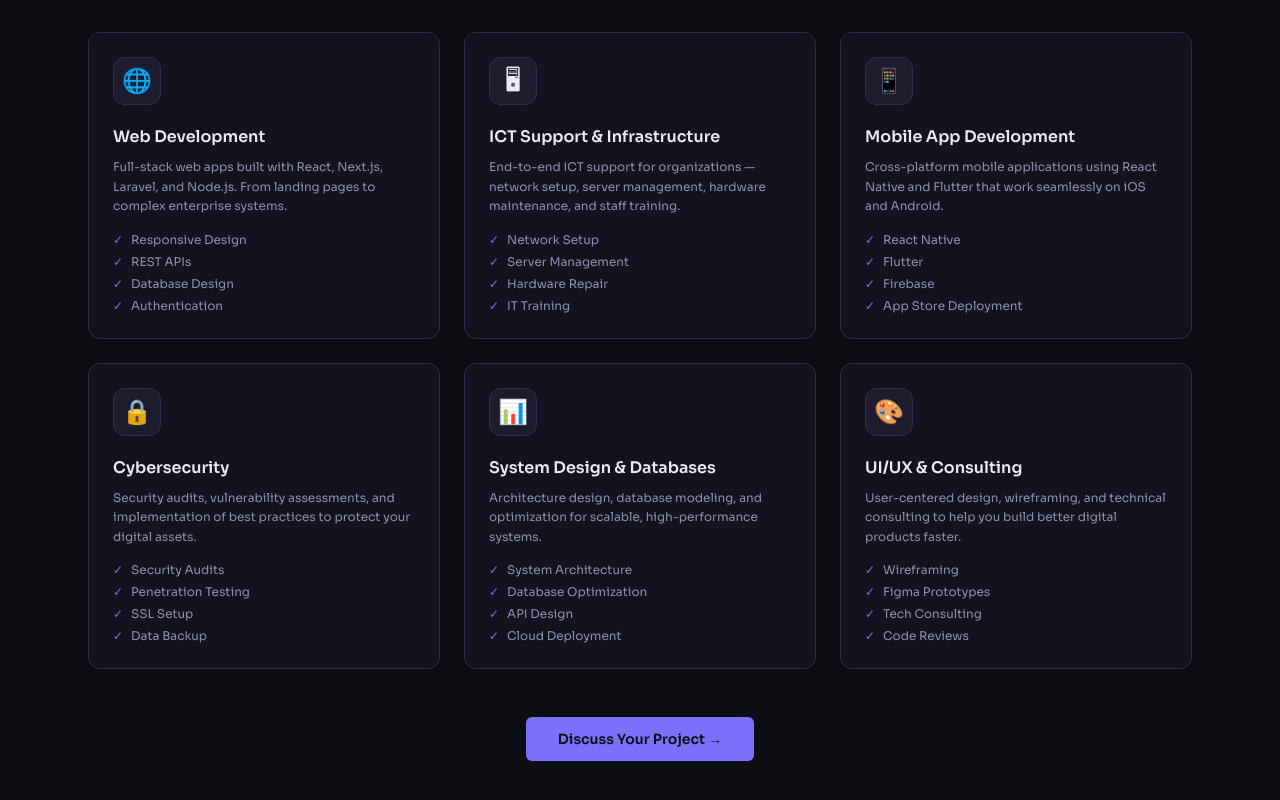
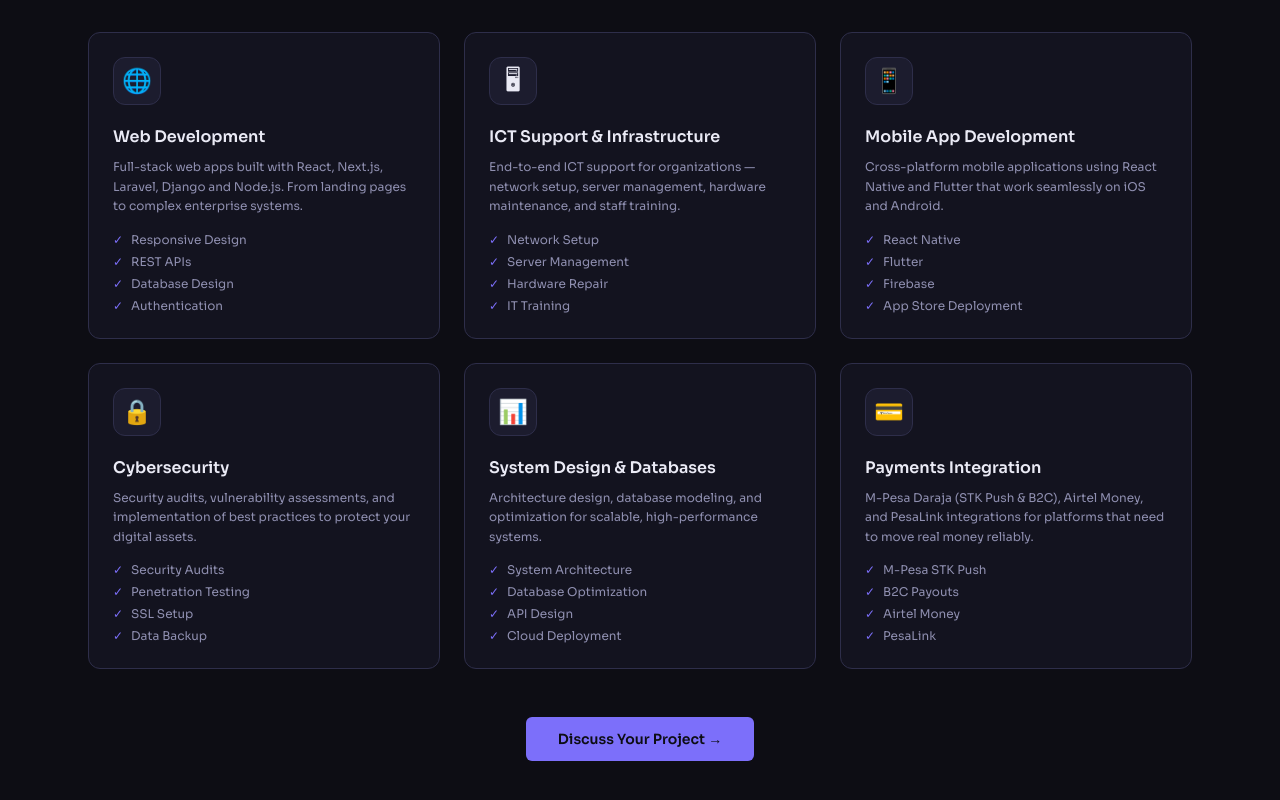
Before and after one commit to Dantechdevs/ngwasidaniel, a Next.js app: page / in a window 1280 px wide. Shown: the part 3917-4717 px from the top of the page. Built offline with nearby package versions, Linux system fonts and the light colour scheme.

Commit message:
feat(portfolio): add community section, live GitHub stats, honest feedback CTA, new blog posts

```diff
--- a/src/app/page.tsx
+++ b/src/app/page.tsx
@@ -6,7 +6,9 @@
 import Skills from '@/components/Skills'
 import Education from '@/components/Education'
 import Projects from '@/components/Projects'
+import GithubStats from '@/components/GithubStats'
 import Blog from '@/components/Blog'
+import Community from '@/components/Community'
 import Testimonials from '@/components/Testimonials'
 import Contact from '@/components/Contact'
 import Newsletter from '@/components/Newsletter'
@@ -25,7 +27,9 @@
         <Skills />
         <Education />
         <Projects />
+        <GithubStats />
         <Blog />
+        <Community />
         <Testimonials />
         <Contact />
         <Newsletter />
--- /dev/null
+++ b/src/components/Community.tsx
@@ -0,0 +1,36 @@
+'use client'
+import { siteData } from '@/data/siteData'
+
+export default function Community() {
+  return (
+    <section id="community" className="py-24" style={{ background: 'var(--bg2)' }}>
+      <div className="max-w-6xl mx-auto px-4 md:px-6">
+        <p className="font-mono text-xs uppercase tracking-widest mb-3" style={{ color: 'var(--cyan)' }}>Beyond Code</p>
+        <h2 className="text-3xl md:text-4xl font-bold mb-4 section-heading" style={{ color: 'var(--text)' }}>Community & Leadership</h2>
+        <p className="text-sm mb-14 max-w-2xl" style={{ color: 'var(--muted)' }}>
+          Technology work aside, I stay active in the community organizations I belong to — coordination,
+          communication, and record-keeping that don&apos;t show up in a repo but matter just as much.
+        </p>
+
+        <div className="grid sm:grid-cols-2 gap-6">
+          {siteData.community.map((item, i) => (
+            <div key={i} className="rounded-xl p-6 card-hover"
+              style={{ background: 'var(--bg)', border: '1px solid var(--border)' }}>
+              <div className="flex items-start gap-4">
+                <div className="w-11 h-11 rounded-full flex items-center justify-center text-lg shrink-0"
+                  style={{ background: 'var(--bg3)', border: '1px solid var(--border)' }}>
+                  {item.icon}
+                </div>
+                <div>
+                  <h3 className="font-semibold text-sm mb-1" style={{ color: 'var(--text)' }}>{item.title}</h3>
+                  <div className="font-mono text-xs mb-3" style={{ color: 'var(--cyan)' }}>{item.organization}</div>
+                  <p className="text-xs leading-relaxed" style={{ color: 'var(--muted)' }}>{item.description}</p>
+                </div>
+              </div>
+            </div>
+          ))}
+        </div>
+      </div>
+    </section>
+  )
+}
--- /dev/null
+++ b/src/components/GithubStats.tsx
@@ -0,0 +1,52 @@
+'use client'
+import { siteData } from '@/data/siteData'
+
+export default function GithubStats() {
+  const user = siteData.githubUsername
+
+  return (
+    <section id="github-activity" className="py-24 max-w-6xl mx-auto px-4 md:px-6">
+      <p className="font-mono text-xs uppercase tracking-widest mb-3" style={{ color: 'var(--cyan)' }}>Live Activity</p>
+      <h2 className="text-3xl md:text-4xl font-bold mb-4 section-heading" style={{ color: 'var(--text)' }}>GitHub Activity</h2>
+      <p className="text-sm mb-14 max-w-2xl" style={{ color: 'var(--muted)' }}>
+        A live look at what I&apos;ve been building, straight from{' '}
+        <a href={siteData.github} target="_blank" rel="noopener noreferrer"
+          className="underline" style={{ color: 'var(--cyan)' }}>
+          @{user}
+        </a>.
+      </p>
+
+      <div className="grid md:grid-cols-2 gap-6 mb-6">
+        {/* eslint-disable-next-line @next/next/no-img-element */}
+        <img
+          src={`https://github-readme-stats.vercel.app/api?username=${user}&show_icons=true&theme=dark&bg_color=0d1117&title_color=00d4b8&icon_color=00d4b8&text_color=c9d1d9&border_color=30363d&hide_border=false`}
+          alt="Daniel's GitHub stats"
+          className="w-full rounded-xl"
+          style={{ border: '1px solid var(--border)' }}
+        />
+        {/* eslint-disable-next-line @next/next/no-img-element */}
+        <img
+          src={`https://github-readme-stats.vercel.app/api/top-langs/?username=${user}&layout=compact&theme=dark&bg_color=0d1117&title_color=00d4b8&text_color=c9d1d9&border_color=30363d&hide_border=false`}
+          alt="Daniel's most used languages"
+          className="w-full rounded-xl"
+          style={{ border: '1px solid var(--border)' }}
+        />
+      </div>
+
+      <div className="rounded-xl p-4 overflow-x-auto" style={{ background: 'var(--bg)', border: '1px solid var(--border)' }}>
+        {/* eslint-disable-next-line @next/next/no-img-element */}
+        <img
+          src={`https://ghchart.rshah.org/00d4b8/${user}`}
+          alt="Daniel's GitHub contribution graph"
+          className="w-full min-w-[600px]"
+        />
+      </div>
+
+      <p className="text-xs mt-4" style={{ color: 'var(--muted)' }}>
+        Some private/client repositories aren&apos;t reflected here — see{' '}
+        <a href="#projects" className="underline" style={{ color: 'var(--cyan)' }}>Projects</a>{' '}
+        for the full picture.
+      </p>
+    </section>
+  )
+}
--- a/src/data/siteData.ts
+++ b/src/data/siteData.ts
@@ -11,6 +11,7 @@
 
   // ─── SOCIAL LINKS ──────────────────────────────────────────────────────────
   github: "https://github.com/Dantechdevs",
+  githubUsername: "Dantechdevs",
   linkedin: "https://linkedin.com/in/danielngwasi",
   twitter: "https://x.com/Ngwasidaniel",
   facebook: "https://www.facebook.com/share/18SUkkGvGh/",
@@ -40,23 +41,6 @@
   ],
 
   // ─── WHERE TO PUT YOUR IMAGES ──────────────────────────────────────────────
-  // 1. Put all images inside:  daniel-portfolio/public/images/
-  // 2. They are already copied there for you (see list below)
-  // 3. Reference them anywhere as:  /images/filename.png
-  //
-  //  YOUR IMAGES:
-  //   public/images/daniel-profile.png      ← standing photo (blue shirt)       → used in About section
-  //   public/images/daniel-working.png      ← working at laptop                 → used in Hero / About
-  //   public/images/blog-coding.png         ← laptop + VS Code photo            → used in Blog post 1
-  //   public/images/blog-python.png         ← Python / Django code screenshot   → used in Blog post 2
-  //   public/images/blog-git.png            ← How Git Works diagram             → used in Blog post 3
-  //   public/images/project-reposage.png    ← RepoSage screenshot               → used in Projects
-  //   public/images/americanbeauty1.png  ← American Beauty home hero   → used in Projects
-  //   public/images/americanbeauty.png   ← American Beauty products    → used in Projects
-  //   public/images/chamapro.png         ← ChamaPro dashboard          → used in Projects
-  //
-  //  TO ADD MORE IMAGES later:
-  //   Just drop the file into  public/images/  and add it here.
   images: {
     profile: "/images/daniel.jpg",
     working: "/images/daniel.jpg",
@@ -78,6 +62,7 @@
     { name: "Node.js", category: "Backend", icon: "⬡" },
     { name: "Python", category: "Backend", icon: "🐍" },
     { name: "Django", category: "Backend", icon: "D" },
+    { name: "FastAPI", category: "Backend", icon: "🚀" },
     { name: "PostgreSQL", category: "Backend", icon: "🐘" },
     { name: "MongoDB", category: "Backend", icon: "M" },
     { name: "REST API", category: "Backend", icon: "⚡" },
@@ -90,6 +75,7 @@
     { name: "Figma", category: "Tools", icon: "✏" },
     { name: "Linux", category: "Tools", icon: "🐧" },
     { name: "CI/CD", category: "Tools", icon: "♾" },
+    { name: "Sentry", category: "Tools", icon: "🛰" },
     { name: "Network Admin", category: "ICT", icon: "🌐" },
     { name: "ICT Support", category: "ICT", icon: "🖥" },
     { name: "Cybersecurity", category: "ICT", icon: "🔒" },
@@ -98,8 +84,11 @@
     { name: "Data Analysis", category: "ICT", icon: "📊" },
     { name: "PHP", category: "Backend", icon: "🐘" },
     { name: "Laravel", category: "Backend", icon: "🔴" },
+    { name: "Livewire", category: "Backend", icon: "⚡" },
     { name: "MySQL", category: "Backend", icon: "🗃" },
     { name: "Bootstrap", category: "Frontend", icon: "🅱" },
+    { name: "M-Pesa Daraja", category: "ICT", icon: "💳" },
+    { name: "Africa's Talking SMS", category: "ICT", icon: "✉" },
   ],
 
   // ─── SERVICES ──────────────────────────────────────────────────────────────
@@ -107,7 +96,7 @@
     {
       icon: "🌐",
       title: "Web Development",
-      description: "Full-stack web apps built with React, Next.js, Laravel, and Node.js. From landing pages to complex enterprise systems.",
+      description: "Full-stack web apps built with React, Next.js, Laravel, Django and Node.js. From landing pages to complex enterprise systems.",
       features: ["Responsive Design", "REST APIs", "Database Design", "Authentication"],
     },
     {
@@ -135,10 +124,10 @@
       features: ["System Architecture", "Database Optimization", "API Design", "Cloud Deployment"],
     },
     {
-      icon: "🎨",
-      title: "UI/UX & Consulting",
-      description: "User-centered design, wireframing, and technical consulting to help you build better digital products faster.",
-      features: ["Wireframing", "Figma Prototypes", "Tech Consulting", "Code Reviews"],
+      icon: "💳",
+      title: "Payments Integration",
+      description: "M-Pesa Daraja (STK Push & B2C), Airtel Money, and PesaLink integrations for platforms that need to move real money reliably.",
+      features: ["M-Pesa STK Push", "B2C Payouts", "Airtel Money", "PesaLink"],
     },
   ],
 
@@ -153,12 +142,12 @@
         "Providing ICT support and infrastructure management for the Ministry of Education. Responsible for maintaining computer systems, networks, and digital services. Supporting staff with ICT needs, managing government databases, and implementing digital transformation initiatives across education departments.",
     },
     {
-      period: "2023 – 2024",
-      title: "Freelance Web Developer",
-      company: "Self-Employed",
+      period: "2023 – Present",
+      title: "Freelance Full-Stack Developer",
+      company: "DanTech Developers",
       type: "work",
       description:
-        "Delivered responsive, user-friendly websites and web applications for clients across various industries. Focused on modern frameworks like React and Next.js, delivering exceptional digital experiences and scalable backend systems.",
+        "Building production systems for clients and community organizations across Laravel, Django, Next.js, and FastAPI — including property management, legal services, chama/SACCO finance, and e-commerce platforms with M-Pesa, Airtel Money, and PesaLink integrations.",
     },
     {
       period: "2022 – 2023",
@@ -247,15 +236,73 @@
   // ─── PROJECTS ──────────────────────────────────────────────────────────────
   projects: [
     {
+      title: "ChamaBiz",
+      description:
+        "A multi-tenant chama & SACCO management platform built on Django — contributions, loans, fines, and investments, with M-Pesa, Airtel Money, and PesaLink payments, bulk CSV member onboarding, Sentry error monitoring, automated database backups, and a superuser owner dashboard. Security-hardened and rebranded from ChamaPro.",
+      tags: ["Django", "Python", "PostgreSQL", "M-PESA", "Airtel Money", "Celery"],
+      demo: "#",
+      source: "https://github.com/Dantechdevs/chamabiz",
+      featured: true,
+      image: "/images/chamapro.png",
+      badge: "In Development",
+    },
+    {
+      title: "Dante Estate",
+      description:
+        "A property management system for Kenyan landlords — role-based admin panel and tenant portal, M-Pesa STK Push & B2C payouts, Africa's Talking SMS notifications, and scheduled Artisan commands for rent reminders, built on Laravel 12 with Spatie Permission (6 roles, 25 permissions).",
+      tags: ["Laravel 12", "PHP", "MySQL", "M-PESA", "Africa's Talking", "Spatie Permission"],
+      demo: "#",
+      source: "https://github.com/Dantechdevs/dante-estate",
+      featured: true,
+      image: "/images/project-dante-estate.png",
+      badge: "Laravel 12",
+    },
+    {
+      title: "WakiliPro",
+      description:
+        "A legal services marketplace connecting clients with advocates — role-based dashboards, M-Pesa billing with STK Push, admin verification workflows, and a reusable activity-logging system for audit trails, built on Laravel 12.",
+      tags: ["Laravel 12", "PHP", "MySQL", "M-PESA", "Africa's Talking"],
+      demo: "#",
+      source: "https://github.com/Dantechdevs/wakilipro",
+      featured: true,
+      image: "/images/project-wakilipro.png",
+      badge: "Laravel 12",
+    },
+    {
       title: "RepoSage",
       description:
-        "Drop in any GitHub URL and instantly get the purpose, architecture, key files, dependencies, and a contribution guide — all in a clean terminal-style UI. Built for developers, by developers. Zero config.",
-      tags: ["TypeScript", "React", "Node.js", "GitHub API", "Open Source"],
-      demo: "https://dantechdevs.github.io/reposage/",
+        "Drop in any GitHub URL and instantly get the purpose, architecture, key files, dependencies, and a contribution guide — all in a clean terminal-style UI, powered by the Anthropic API. Built for developers, by developers. Zero config.",
+      tags: ["Next.js", "FastAPI", "Python", "GitHub API", "Anthropic API"],
+      demo: "https://reposage-theta.vercel.app",
       source: "https://github.com/Dantechdevs/reposage",
       featured: true,
       image: "/images/project-reposage.png",
-      badge: "Open Source · v0.1.0-alpha",
+      badge: "Live · Open Source",
+    },
+    {
+      title: "American Beauty",
+      description:
+        "A live spa & beauty studio platform combining a customer-facing e-commerce storefront with an internal admin system — walk-in appointments, standalone invoicing, backdated sales, and consolidated revenue reporting across POS, invoices, and appointments, built on Laravel 11.",
+      tags: ["Laravel 11", "Blade", "MySQL", "Tailwind CSS", "M-PESA", "Twilio"],
+      demo: "https://americanbeauty.co.ke",
+      source: "https://github.com/Dantechdevs/american-beauty",
+      featured: true,
+      images: [
+        "/images/americanbeauty1.png",
+        "/images/americanbeauty.png",
+      ],
+      badge: "Live · Laravel 11",
+    },
+    {
+      title: "ElimuMS",
+      description:
+        "An open-source CBC school management system for Kenyan schools — 11 role-based permission tiers, M-Pesa Daraja STK Push, Africa's Talking SMS, Firebase push notifications, and an Anthropic Claude-powered assistant, built on Laravel 12 and Livewire 3.",
+      tags: ["Laravel 12", "Livewire 3", "MySQL", "M-PESA", "Firebase", "Open Source"],
+      demo: "#",
+      source: "https://github.com/Dantechdevs/elimums",
+      featured: true,
+      image: "/images/project-elimums.png",
+      badge: "Open Source",
     },
     {
       title: "DantePOS",
@@ -264,7 +311,7 @@
       tags: ["Laravel 11", "PHP", "MySQL", "Bootstrap", "JavaScript"],
       demo: "#",
       source: "https://github.com/Dantechdevs",
-      featured: true,
+      featured: false,
       image: "/images/project-dantepos.png",
       badge: "Laravel 11",
     },
@@ -275,7 +322,7 @@
       tags: ["Laravel 11", "PHP", "MySQL", "Tailwind CSS", "Charts"],
       demo: "#",
       source: "https://github.com/Dantechdevs",
-      featured: true,
+      featured: false,
       image: "/images/project-dantecredit.png",
       badge: "Laravel 11",
     },
@@ -286,7 +333,7 @@
       tags: ["PHP", "Tailwind CSS", "Bootstrap", "MySQL", "Chart.js"],
       demo: "https://dantechdevelopers.com/jitihada_voting/dashboard.php",
       source: "https://github.com/Dantechdevs/Jitihada-_Group_voting_system",
-      featured: true,
+      featured: false,
       image: "/images/project-jitihada.png",
       badge: "Live · Open Source",
     },
@@ -297,40 +344,41 @@
       tags: ["React", "Node.js", "PostgreSQL", "Docker"],
       demo: "#",
       source: "https://github.com/Dantechdevs",
-      featured: true,
+      featured: false,
       image: "/images/ict.png",
       badge: "Live · Private",
-    },
-    // ─── NEW ────────────────────────────────────────────────────────────────
-    {
-      title: "American Beauty",
-      description:
-        "A full-featured spa & beauty studio management system with a customer-facing e-commerce storefront, M-PESA payments, appointment booking, POS, inventory management, and staff administration — built on Laravel 11.",
-      tags: ["Laravel 11", "Blade", "MySQL", "Tailwind CSS", "M-PESA", "Twilio"],
-      demo: "https://americanbeauty.co.ke",
-      source: "https://github.com/Dantechdevs/american-beauty",
-      featured: true,
-      images: [
-        "/images/americanbeauty1.png", // home hero  (left panel, 60%)
-        "/images/americanbeauty.png",  // products page (right panel, 40%)
-      ],
-      badge: "Live · Laravel 11",
-    },
-    {
-      title: "ChamaPro",
-      description:
-        "A group financial management system for community savings groups and investment clubs. Handles contributions, loans, expenses, M-PESA integration, and meeting management with a clean dashboard.",
-      tags: ["Django", "Python", "PostgreSQL", "Tailwind CSS", "M-PESA"],
-      demo: "#",
-      source: "https://github.com/Dantechdevs/chamapro",
-      featured: true,
-      image: "/images/chamapro.png",
-      badge: "In Development",
     },
   ],
 
   // ─── BLOG ──────────────────────────────────────────────────────────────────
   blog: [
+    {
+      title: "Rebranding a Live SaaS Across 45 Files Without Breaking It",
+      category: "Backend",
+      date: "June 2026",
+      excerpt:
+        "Notes from renaming ChamaPro to ChamaBiz across an entire Django codebase — preserving internal app names, avoiding broken migrations, and a content-anchored find-and-replace approach that didn't touch what shouldn't change.",
+      slug: "#",
+      image: "/images/blog-rebrand.png",
+    },
+    {
+      title: "Automating Database Backups on Windows with Task Scheduler",
+      category: "Tools",
+      date: "May 2026",
+      excerpt:
+        "How I built a custom Django management command for automated backups and wired it into Windows Task Scheduler for a production chama management platform — no cron, no extra infrastructure.",
+      slug: "#",
+      image: "/images/blog-backups.png",
+    },
+    {
+      title: "Wiring M-Pesa, Airtel Money, and PesaLink Into One App",
+      category: "Backend",
+      date: "April 2026",
+      excerpt:
+        "Lessons from expanding a Kenyan fintech app beyond M-Pesa — handling three payment providers with different callback formats behind one clean, interactive selector UI.",
+      slug: "#",
+      image: "/images/blog-payments.png",
+    },
     {
       title: "Building Scalable APIs with Node.js and PostgreSQL",
       category: "Backend",
@@ -360,61 +408,43 @@
     },
   ],
 
-  // ─── TESTIMONIALS ──────────────────────────────────────────────────────────
-  testimonials: [
+  // ─── FEEDBACK CTA (replaces placeholder testimonials) ──────────────────────
+  feedbackCta: {
+    heading: "Worked With Me?",
+    body: "This section is reserved for real feedback from real clients and collaborators. If we've worked together, I'd love to add your words here.",
+    buttonLabel: "Leave a Testimonial",
+    buttonHref: "mailto:damnngwasi@gmail.com?subject=Testimonial%20for%20Daniel%20Ngwasi",
+  },
+
+  // ─── COMMUNITY & LEADERSHIP ─────────────────────────────────────────────────
+  community: [
     {
-      text: "Daniel built our entire company website and internal tools from scratch. Clean code, beautiful design, and delivered ahead of schedule. He is our go-to developer.",
-      name: "Felister Wanjiru",
-      role: "CEO, Feltech Creative",
-      initials: "FW",
+      title: "Vice Chairperson",
+      organization: "Jitihada Community Development Committee",
+      description:
+        "Helping coordinate community development initiatives and represent member interests in committee decision-making.",
+      icon: "🏛",
     },
     {
-      text: "Working with Daniel was a seamless experience. He understood our requirements quickly and built a robust, scalable solution that exceeded expectations.",
-      name: "David Mwangi",
-      role: "Product Manager, InnovateCo",
-      initials: "DM",
+      title: "Organising Secretary",
+      organization: "Twenty Five Blessed Brothers",
+      description:
+        "Coordinating logistics, communication, and record-keeping for a 25-member welfare and savings group — from contribution tracking to meeting minutes.",
+      icon: "🤝",
     },
     {
-      text: "Daniel's problem-solving approach is outstanding. He doesn't just write code — he thinks through the architecture and delivers clean, maintainable systems.",
-      name: "Aisha Hassan",
-      role: "CTO, StartupKE",
-      initials: "AH",
+      title: "Community Football Support",
+      organization: "Muthetheni FC",
+      description:
+        "Supporting a local football club competing in the FKF Mwala Sub County League 2026/2027 season.",
+      icon: "⚽",
     },
     {
-      text: "The DantePOS system Daniel built for us transformed our operations. Sales tracking, stock management, and reporting are now completely seamless. Highly recommended!",
-      name: "James Otieno",
-      role: "Business Owner, Matiliku Enterprises",
-      initials: "JO",
-    },
-    {
-      text: "Daniel built the DanteCredit loan management system for our SACCO. It handles all our loan workflows, deposits, and analytics flawlessly. Great work!",
-      name: "Grace Wanjiku",
-      role: "Manager, Dantech Credit",
-      initials: "GW",
-    },
-    {
-      text: "The Jitihada Voting System was exactly what our group needed — secure, simple, and reliable. Daniel understood our requirements and delivered fast. 10/10!",
-      name: "Peter Kamau",
-      role: "Chairman, Jitihada Group",
-      initials: "PK",
-    },
-    {
-      text: "Daniel helped us migrate our entire school ICT infrastructure. Professional, patient, and thorough. Our systems have been running flawlessly ever since.",
-      name: "Mr. Omondi",
-      role: "Principal, Nairobi Technical Institute",
-      initials: "MO",
-    },
-    {
-      text: "Hired Daniel to build our e-commerce store. He delivered a fast, beautiful, and easy-to-manage site. Sales increased within the first month. Highly skilled!",
-      name: "Mercy Njeri",
-      role: "Founder, ShopKenya Online",
-      initials: "MN",
-    },
-    {
-      text: "Daniel is one of the most reliable developers I have worked with. He communicates well, writes clean code, and always goes the extra mile. A true professional.",
-      name: "Brian Mutua",
-      role: "Tech Lead, AfriTech Solutions",
-      initials: "BM",
+      title: "Church Community Administration",
+      organization: "Bethel Worship Centre & AIC-affiliated groups",
+      description:
+        "Supporting church administration with communications, contribution tracking, and meeting coordination.",
+      icon: "⛪",
     },
   ],
 
```
Also changed, not shown: src/components/Testimonials.tsx (+13 -44 lines).
